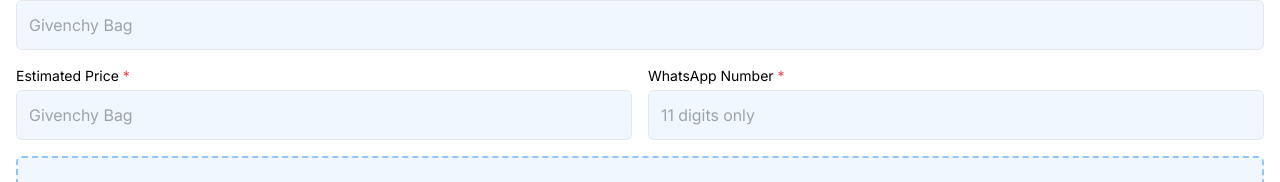
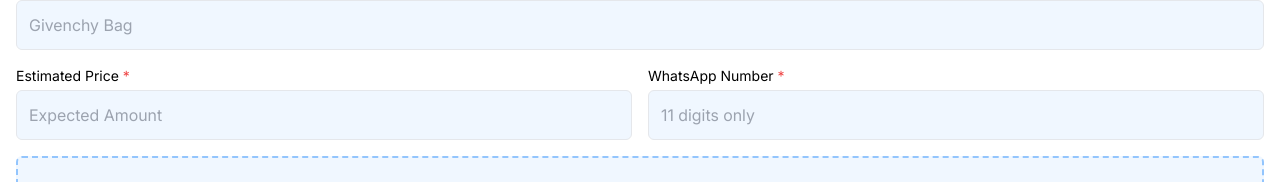
Before and after one commit to Anelsonmousse/innov, a Next.js app: page /request in a window 1280 px wide. Shown: the part 105-287 px from the top of the page. Built offline with nearby package versions, Linux system fonts and the light colour scheme.

Commit message:
Update page.js

```diff
--- a/src/app/request/page.js
+++ b/src/app/request/page.js
@@ -182,7 +182,7 @@ export default function ProductRequestForm() {
               name="estimatedPrice"
               value={formData.estimatedPrice}
               onChange={handleInputChange}
-              placeholder="Givenchy Bag"
+              placeholder="Expected Amount"
               className={`w-full p-3 bg-[#f0f7ff] rounded-md border ${
                 formSubmitted && errors.estimatedPrice ? "border-red-500" : "border-gray-200"
               }`}
```
